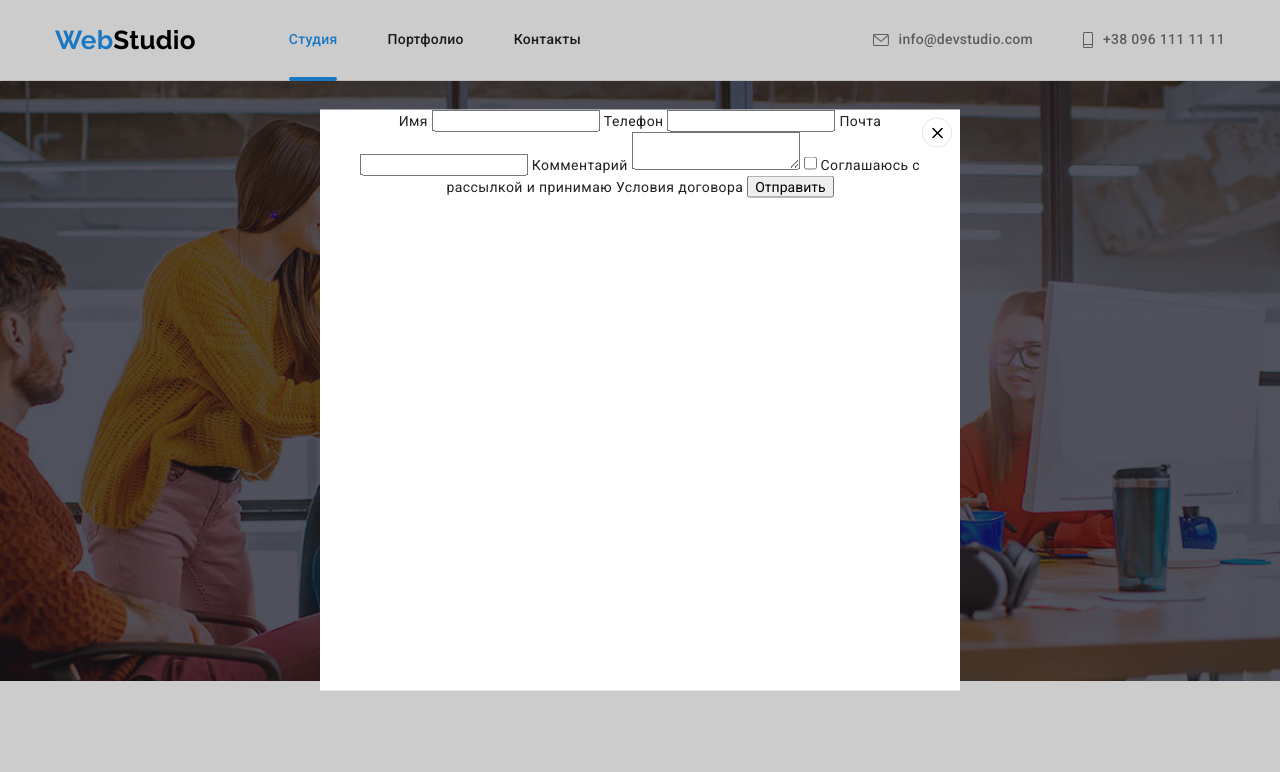
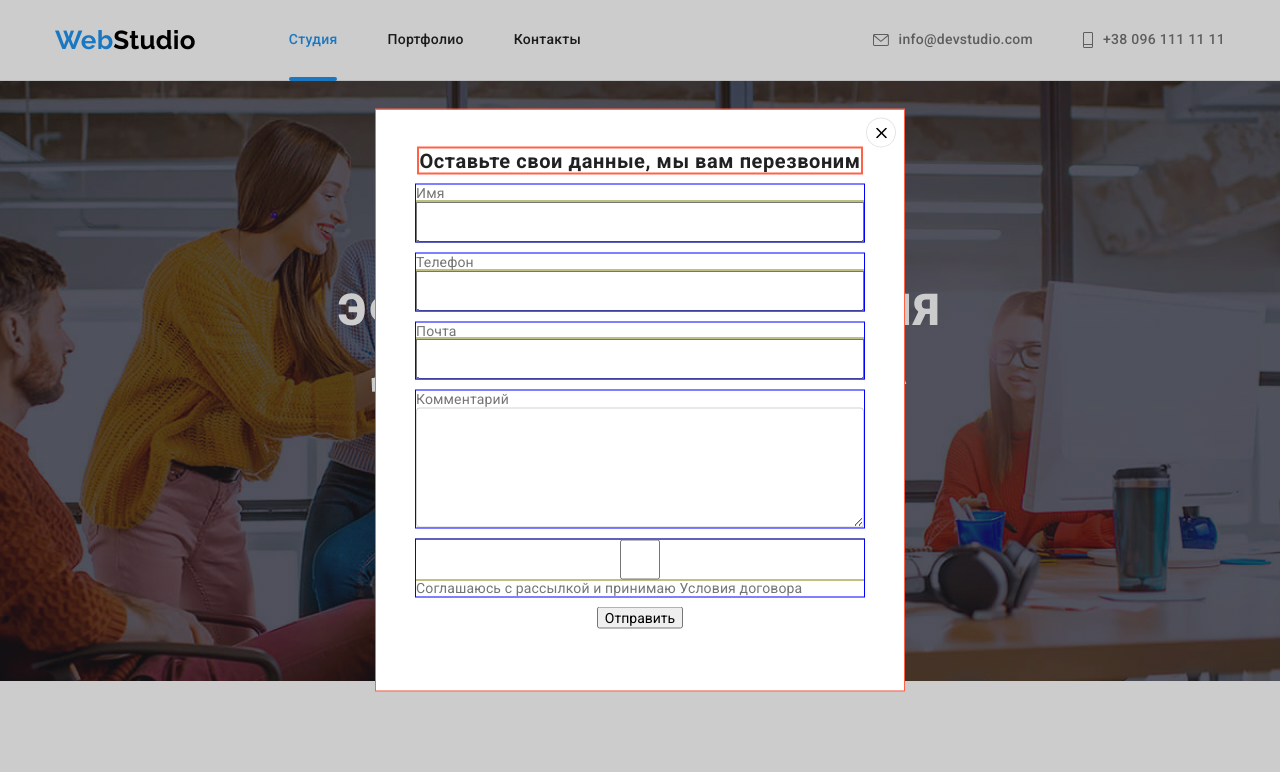
Before and after one commit to NataliBohat/goit-markup-hw-06, a plain HTML site: page index.html in a window 1280 px wide. Both pictures are taken after a click on the button "Заказать услугу". Shown: the top 772 px of the page. Drawn offline with nearby package versions, Linux system fonts and the light colour scheme.

Commit message:
почала оформляти футер

```diff
--- a/css/styles.css
+++ b/css/styles.css
@@ -272,6 +272,68 @@ background-color: var(--title-hover-color);
   border: 1px solid rgba(0, 0, 0, 0.1);
 
   background-color: var(--slogan-text-color);
+}
+
+.form{
+ width: 528px;
+ height: 581px;
+
+ margin-left: auto;
+ margin-right: auto;
+ padding: 40px;
+ outline: 1px solid tomato;
+}
+.form-title{
+font-weight: 700;
+font-size: 20px;
+line-height: 1.15;
+text-align: center;
+letter-spacing: 0.03em;
+
+color: #212121;
+outline: 2px solid tomato;
+
+}
+.form-field{
+  outline: 1px solid blue;
+
+  display: flex;
+  flex-direction: column;
+  margin-bottom: 10px;
+  margin-top: 12px;
+}
+.form-field input{
+  width: 448px;
+  height: 40px;
+  outline: 1px solid olive;
+}
+.form-field input::placeholder{
+  color: #757575;
+}
+.form-field label{
+text-align: left;
+margin-bottom: 4px';
+font-size: 12px;
+line-height: 1.2;
+letter-spacing: 0.01em;
+
+color: #757575;
+
+}
+
+.form-field textarea{
+  width: 448px;
+  height: 120px;
+  border: 1px solid rgba(33, 33, 33, 0.2);
+  border-radius: 4px;
+}
+.form-field textarea::placeholder{
+  margin: 12px 16px;
+  font-size: 12px;
+  line-height: 1.2;
+  letter-spacing: 0.01em;
+  color: black;
+  /* color: rgba(117, 117, 117, 0.5); */
 }
 
 /*Секція про нас*/
@@ -619,6 +681,7 @@ transform: translateY(0%);
  text-shadow: 0px 4px 4px rgba(0, 0, 0, 0.25);
  color: var(--slogan-text-color);
  background-color: var(--acsent-text-color);
+ box-shadow: 0px 1px 1px rgba(0, 0, 0, 0.12), 0px 4px 4px rgba(0, 0, 0, 0.06), 1px 4px 6px rgba(0, 0, 0, 0.16);
 
  transform: translateY(101%);
  transition: transform 250ms cubic-bezier(0.4, 0, 0.2, 1);
@@ -718,3 +781,33 @@ transform: translateY(0%);
 .footer-container-logo {
   width: 270px;
 }
+.form-footer{
+  outline: 2px solid yellow;
+
+}
+.form-footer-title{
+font-weight: 700;
+font-size: 14px;
+line-height: 1.14;
+letter-spacing: 0.03em;
+text-transform: uppercase;
+
+margin-bottom: 20px;
+
+color: #FFFFFF;
+
+}
+.footer-field{
+  outline: 1px solid blue;
+
+  display: flex;
+  flex-wrap: wrap;
+  flex-direction: column;
+  width: 570px;
+  margin-bottom: 10px;
+  margin-top: 12px;
+
+}
+.footer-field input{
+  padding: 15px 16px;
+}
--- a/index.html
+++ b/index.html
@@ -75,21 +75,50 @@
                   <use href="./img/symbol-defs.svg#icon-close"></use>
                 </svg>
               </button>
-              <form class="speaker-form">
+              <form class="form speaker-form">
+                <b class="form-title">Оставьте свои данные, мы вам перезвоним</b>
+                <div class="form-field">
                   <label for="name">Имя</label>
-                <input type="text" name="name" id="name" autofocus>
+                  <input
+                  type="text"
+                  name="name"
+                  id="name" autofocus>
+                </div>
 
+                <div class="form-field">
                   <label for="tel">Телефон</label>
-                <input type="tel" name="tel" id="tel">
+                  <input
+                  type="tel"
+                  name="tel"
+                  id="tel">
+                </div>
 
+                <div class="form-field">
                   <label for="mail">Почта</label>
-                <input type="email" name="mail" id="mail">
+                  <input
+                  type="email"
+                  name="mail"
+                  id="mail">
+                </div>
 
+                <div class="form-field">
                   <label for="comment">Комментарий</label>
-                <textarea name="comment" id="comment" rows=""></textarea>
+                  <textarea
+                  name="comment"
+                  id="comment"
+                  rows=""
+                  placeholder="Введите текст">
+                </textarea>
+                </div>
 
-                <input type="checkbox" name="agree" id="agree" placeholder="Введите текст">
+                <div class="form-field">
+                  <input
+                  type="checkbox"
+                  name="agree"
+                  id="agree" >
                  <label for="agree">Соглашаюсь с рассылкой и принимаю Условия договора</label>
+                </div>
+
 
                 <button type="submit">Отправить</button>
               </form>
@@ -612,6 +641,22 @@
                         </svg>
                       </a>
                     </li>
+              <form class="form-footer">
+                <b class="form-footer-title">Подпишитесь на рассылку</b>
+                <div class="footer-field">
+                  <label for="mail">
+                    <input
+                    type="email"
+                    name="mail"
+                    id="mail"
+                    placeholder="E-mail">
+                  </label>
+                </div>
+                <div class="footer-field">
+                  <button type="submit">Подписаться</button>
+                </div>
+
+              </form>
             </ul>
           </div>
       </div>
```
Lines whose indentation alone changed are shown as unchanged.
